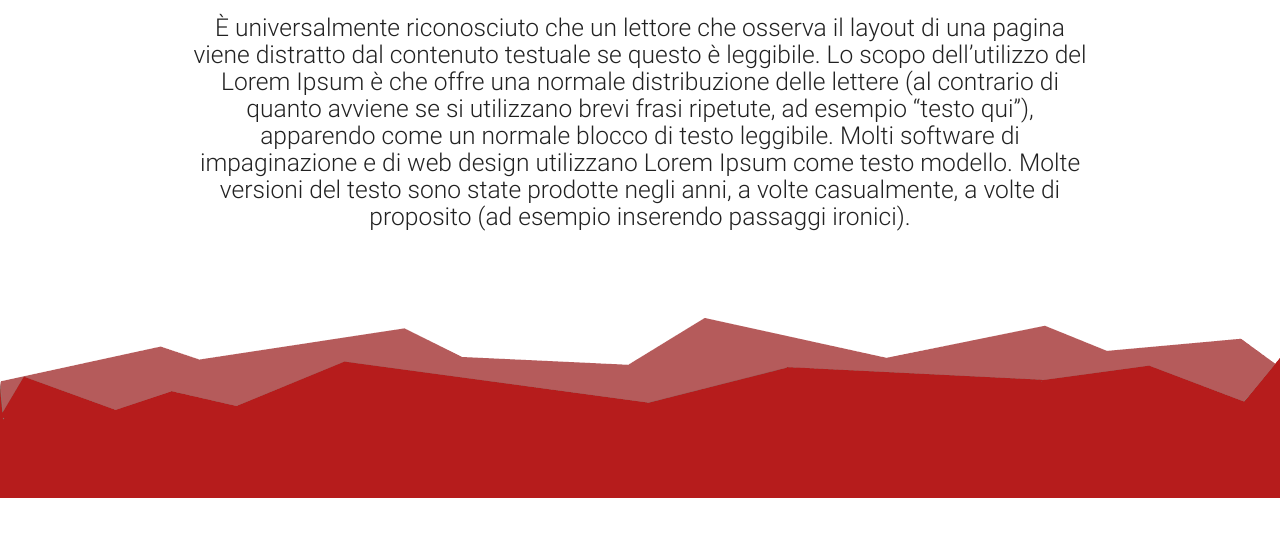
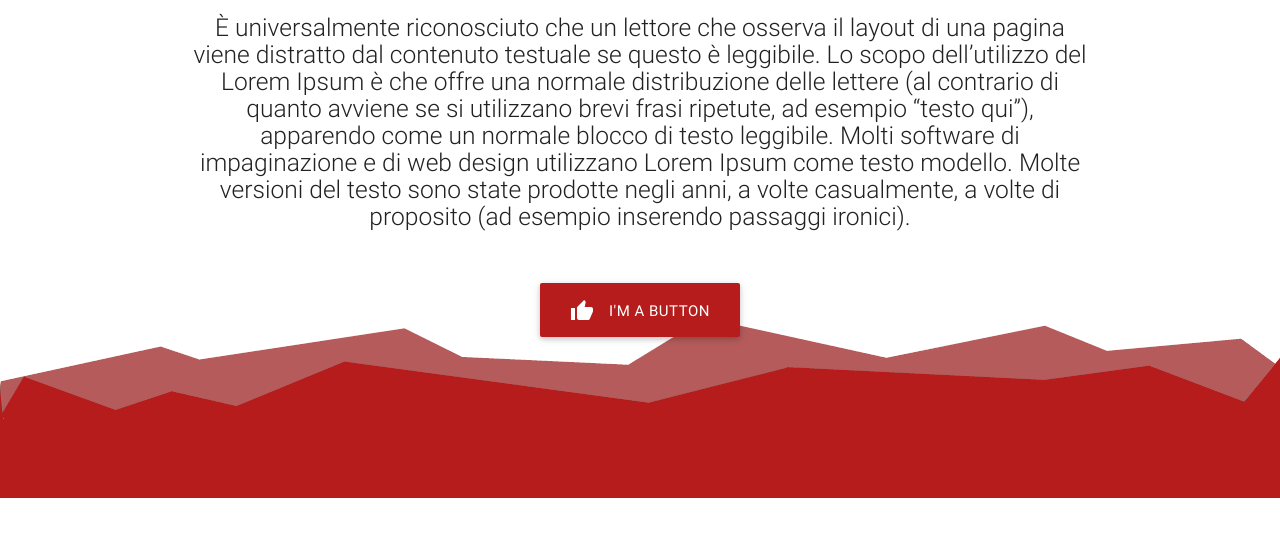
Before and after one commit to WilliamsRizzi/speckNTech, a plain HTML site: page index.html in a window 1280 px wide. Shown: the part 302-838 px from the top of the page. Drawn offline with nearby package versions, Linux system fonts and the light colour scheme.

Commit message:
coseaasdf

```diff
--- a/index.html
+++ b/index.html
@@ -38,6 +38,10 @@
                 <div class="row center">
                     <h5 class="header col s12 light">È universalmente riconosciuto che un lettore che osserva il layout di una pagina viene distratto dal contenuto testuale se questo è leggibile. Lo scopo dell’utilizzo del Lorem Ipsum è che offre una normale distribuzione delle lettere (al contrario di quanto avviene se si utilizzano brevi frasi ripetute, ad esempio “testo qui”), apparendo come un normale blocco di testo leggibile. Molti software di impaginazione e di web design utilizzano Lorem Ipsum come testo modello. Molte versioni del testo sono state prodotte negli anni, a volte casualmente, a volte di proposito (ad esempio inserendo passaggi ironici).</h5>
                 </div>
+                <br>
+                <div class="row center">
+                    <a class="waves-effect waves-light btn-large red darken-4"><i class="material-icons left">thumb_up</i>I'm a Button</a>
+                </div>
             </div>
             <br>
             <br>
```
